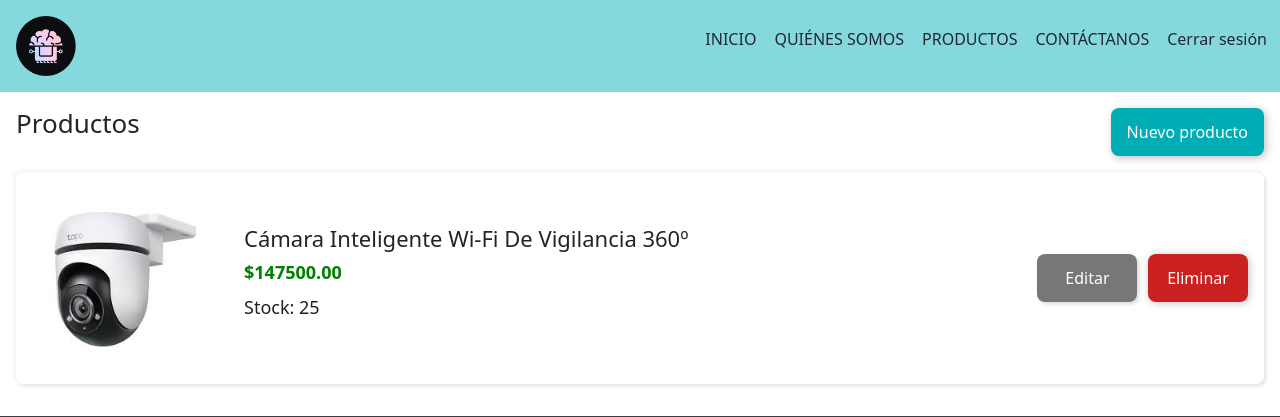
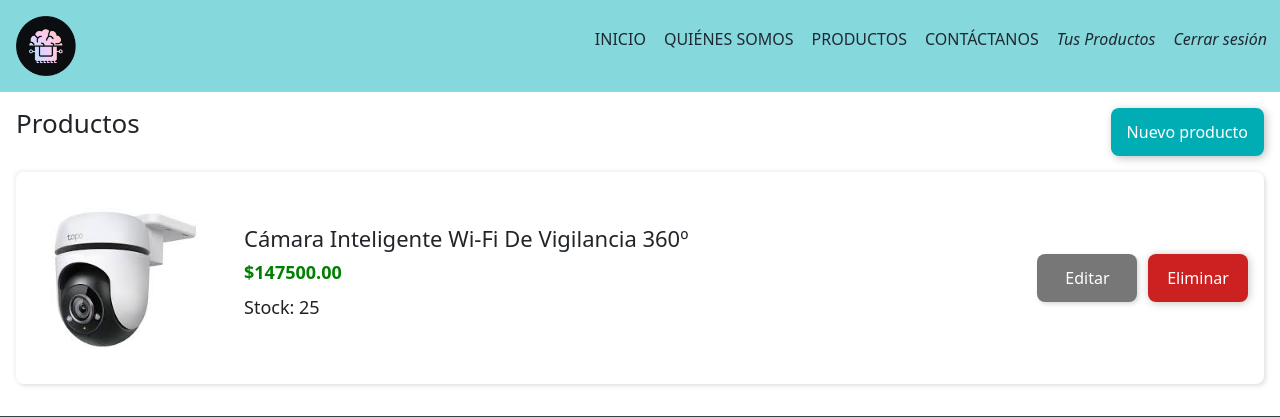
Before and after one commit to PaylemanC/CLAN-F--e-commerce, a Django app: page /administrador/ in a window 1280 px wide. Shown: the top 417 px of the page. Run offline with Django 4.2, Linux system fonts and the light colour scheme; the visitor is signed in with stand-in values (Sample User, id 1); some libraries are stand-ins or nearby versions.

Commit message:
Protege ruta administrador/

```diff
--- a/productos/views.py
+++ b/productos/views.py
@@ -1,8 +1,10 @@
 from django.shortcuts import render, redirect
 from django.http import HttpResponse
 from .forms import ProductForm
+from django.contrib.auth.decorators import login_required
 
 # Create your views here.
+@login_required(login_url='/login')
 def crear_producto(request):
     form = ProductForm(request.POST or None)
     if request.method == 'POST':
--- a/static/styles/style.css
+++ b/static/styles/style.css
@@ -94,6 +94,10 @@ button {
 .main-menu__links-container {
     text-align: center;
     position: relative;
+}
+
+.main-menu__link.link-authentication {
+    font-style: italic;
 }
 
 .main-menu--show {
--- a/templates/components/nav.html
+++ b/templates/components/nav.html
@@ -37,11 +37,14 @@
                     </li>
                     {% if user.is_authenticated %}
                         <li class="main-menu__item">
-                            <a href="{% url 'logout' %}" class="main-menu__link">Cerrar sesión</a>
+                            <a href="{% url 'productos-admin' %}" class="main-menu__link link-authentication">Tus Productos</a>
+                        </li>
+                        <li class="main-menu__item">
+                            <a href="{% url 'logout' %}" class="main-menu__link link-authentication">Cerrar sesión</a>
                         </li>
                     {% else %}
                         <li class="main-menu__item">
-                            <a href="{% url 'login' %}" class="main-menu__link">Iniciar Sesión</a>
+                            <a href="{% url 'login' %}" class="main-menu__link link-authentication">Iniciar Sesión</a>
                         </li>
                     {% endif %}
                 </ul>
```
